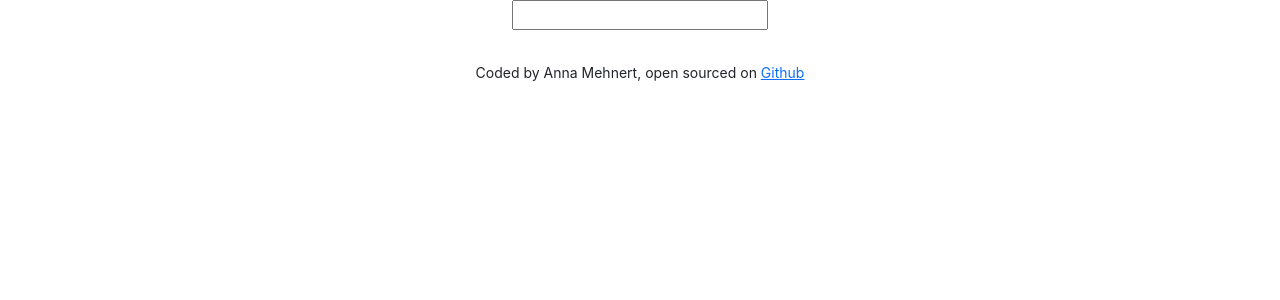
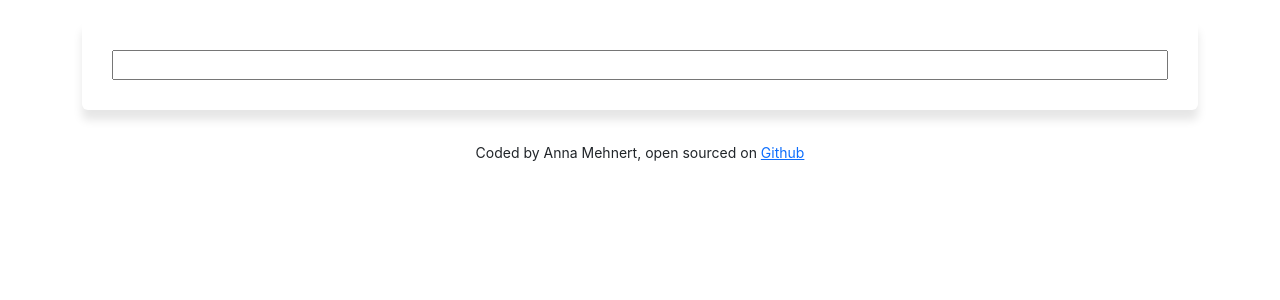
Before and after one commit to AnnaFLM/dictionary-app-react, a React (Create React App) app: page / in a window 1280 px wide. Shown: the top 300 px of the page. Built offline with nearby package versions, Linux system fonts and the light colour scheme.

Commit message:
Update Dictionary.css

```diff
--- a/src/Dictionary.css
+++ b/src/Dictionary.css
@@ -1,3 +1,11 @@
-.Dictionary {
-  text-align: center;
+.Dictionary section {
+  background: white;
+  padding: 30px;
+  margin: 20px 0;
+  border-radius: 6px;
+  box-shadow: 0px 10px 10px rgb(0 0 0 / 10%);
 }
+
+.Dictionary input {
+  width: 100%;
+}
```
